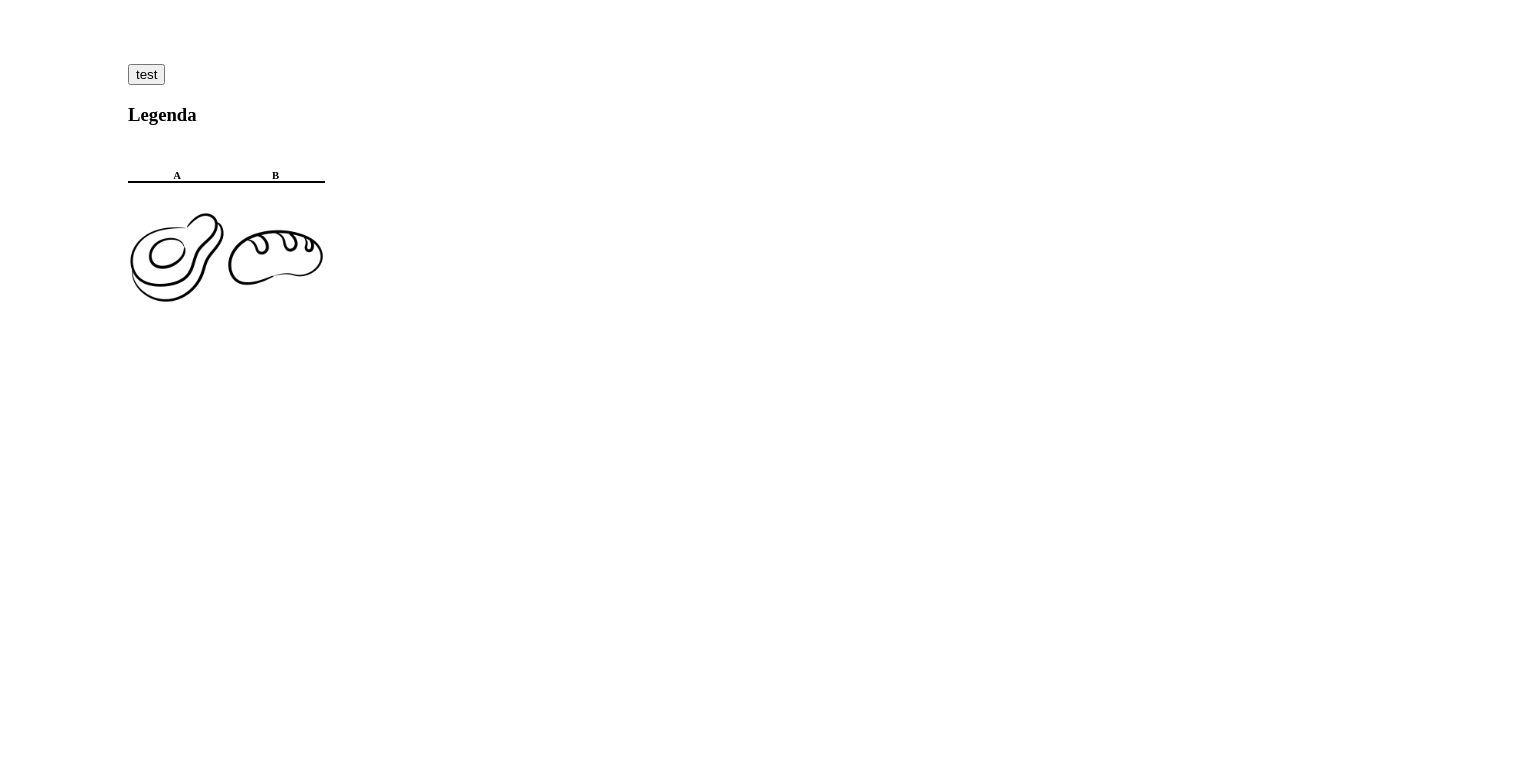
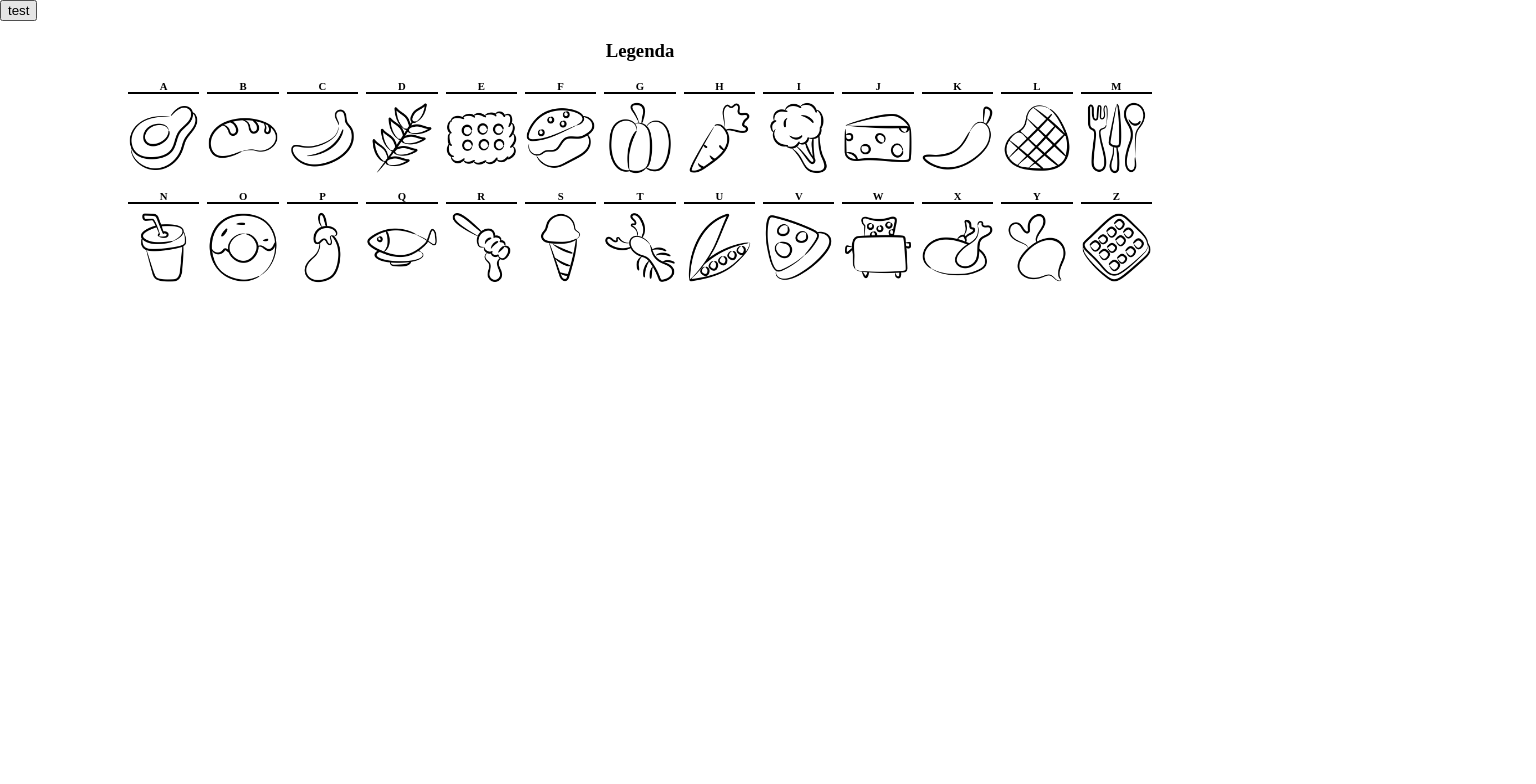
Before and after one commit to helenaperdigueiro/criptogram, a website: page index.html in a window 1280 px wide. Both pictures are taken after a click on the button "test". Shown: the top 784 px of the page, 1536 px wide, since content can reach past the window. Drawn offline with Linux system fonts and the light colour scheme.

Commit message:
key alignment

```diff
--- a/index.html
+++ b/index.html
@@ -19,6 +19,6 @@
     <footer>
         <h6>Icons from <a href="https://www.flaticon.com/authors/smashingstocks">smashingstocks</a></h6>
     </footer>
-    <script src="main.js"></script>
+    <script src="build/main.js"></script>
 </body>
 </html>
--- a/main.ts
+++ b/src/main.ts
@@ -1,11 +1,13 @@
 
 const container = window.document.getElementById("container");
 
-const charCodes: readonly number[] = Array.from(Array(2)).map((_element, index) => index + 65);
+const charCodes: readonly number[] = Array.from(Array(26)).map((_element, index) => index + 65);
 const alphabet: readonly string[] = charCodes.map(charCode => String.fromCharCode(charCode));
 console.log(alphabet);
 
-const icons: readonly string[] = ["avocado.png", "baguette.png"];
+const icons: readonly string[] = ["avocado.png", "baguette.png", "banana.png", "barley.png", "biscuit.png", "burger.png", "capsicum.png", "carrot.png", "cauliflower.png",
+"cheese-slice.png", "chilli.png", "chocolate.png", "cutlery.png", "disposable.png", "donut.png", "eggplant.png", "fried-fish.png", "honey-dipper.png", "ice-cream.png",
+"lobster.png", "peas.png", "pizza-slice.png", "toaster.png", "turkey.png", "turnip.png", "waffle.png"];
 console.log(icons);
 
 const charsIcons: Map<string, string> = new Map();
--- a/style.css
+++ b/style.css
@@ -7,25 +7,29 @@ html, body {
 #container {
     height: 100%;
     width: 100%;
-    padding: 5% 10%;
+}
+
+#key-container {
+    display: grid;
+    justify-items: center;
 }
 
 #key {
-    /* width: 100%; */
+    width: 80%;
     display: grid;
     grid-template-columns: repeat(13, 1fr);
-    /* row-gap: 2%;
-    column-gap: 2%; */
-    /* max-height: 6rem; */
+    row-gap: 1rem;
+    column-gap: 0.5rem;
 }
 
 #key div {
     text-align: center;
-    /* height: 50%; */
+    display: grid;
+    row-gap: 0.5rem;
 }
 
 #key div h6 {
-    /* margin: 5% 10%; */
+    margin: 0;
     border-bottom: 2px solid black;
 }
 
```
Also changed, not shown: package.json (added, +24 -0 lines), tsconfig.json (added, +66 -0 lines), build/main.js, 1 other file.
